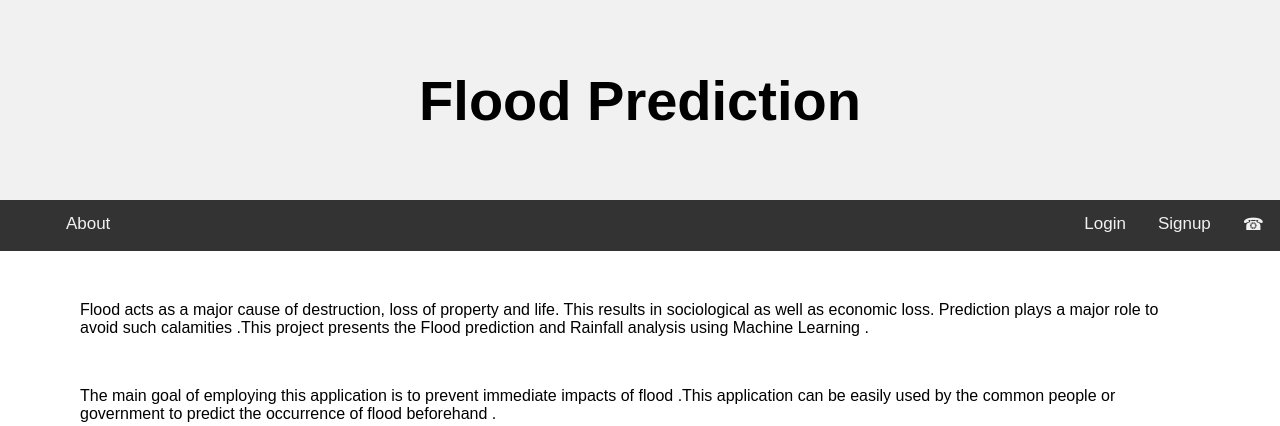
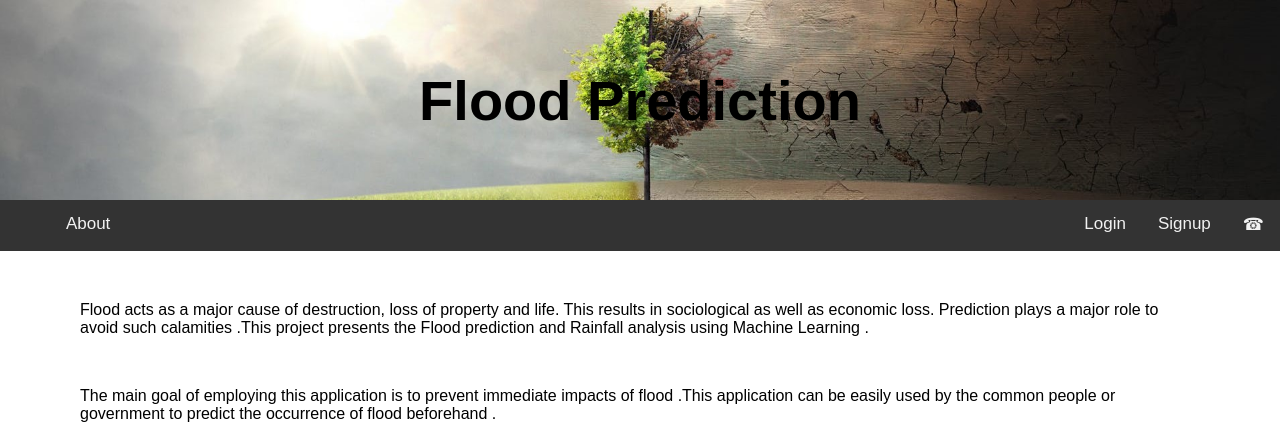
Before and after one commit to nitinkashyap1821/final_year_project, a Flask app: page /about in a window 1280 px wide. Shown: the top 426 px of the page. Run offline with Flask 2, Linux system fonts and the light colour scheme.

Commit message:
background about page

```diff
--- a/templates/about.html
+++ b/templates/about.html
@@ -6,12 +6,12 @@
         <link href="https://fonts.googleapis.com/icon?family=Material+Icons" rel="stylesheet">
 	</head>
 <body>
-<div class="header">
+<div class="header" style="background-image: url(static/bb1.jpg); background-size:cover;">
   <h1>Flood Prediction</h1>
 </div>
 
 
-<div id="navbar">
+<div id="navbar" >
   <a class="material-icons" style="font-size:23px" href="/home">&#xe88a;</a>
   <a href="/about" title="about">About</a>
     <div class="topnav-right">
```
Also changed, not shown: static/ab.jpg (added), static/bb.jpg (added), static/bb1.jpg (added), static/bg.webp (added), static/bgg.avif (added).
